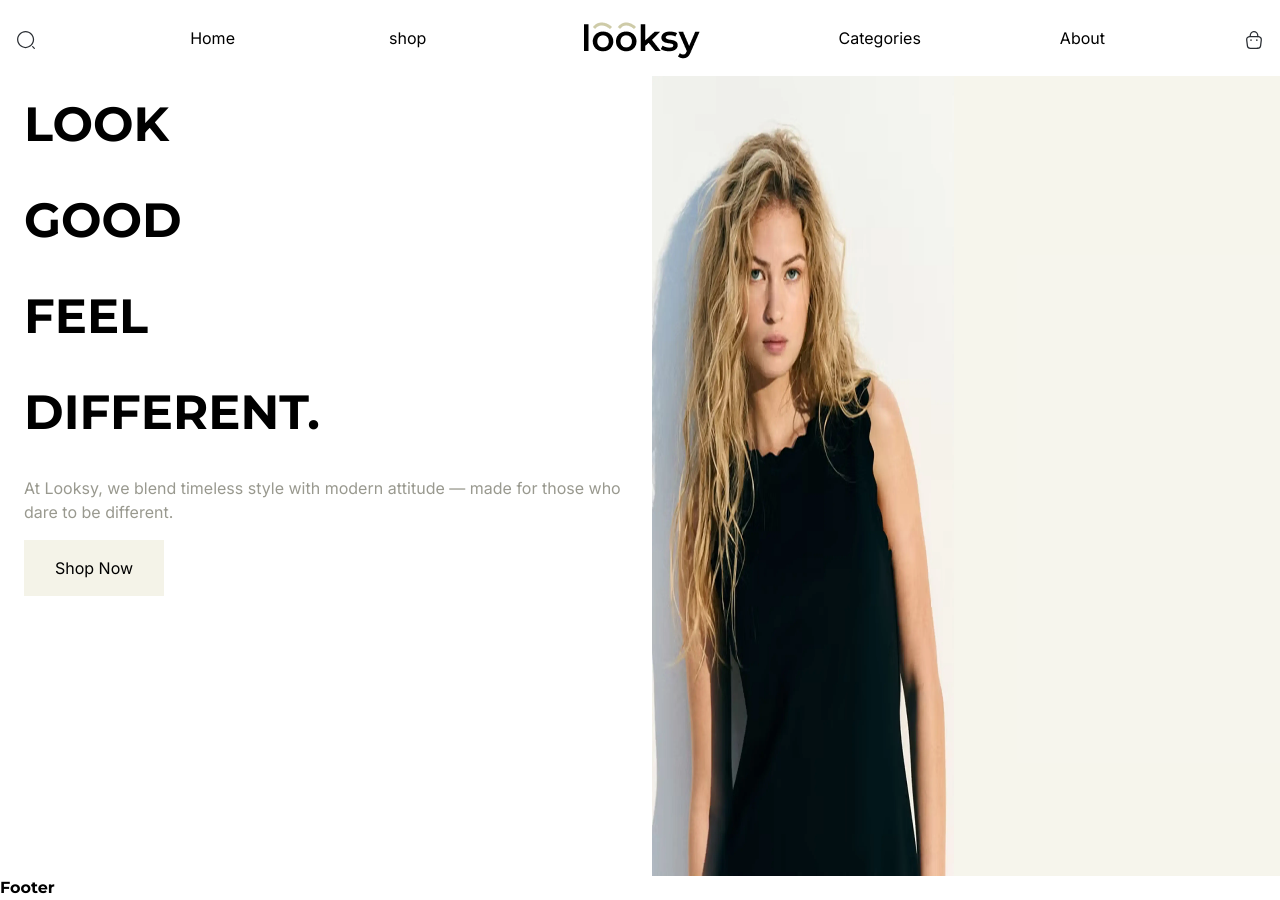
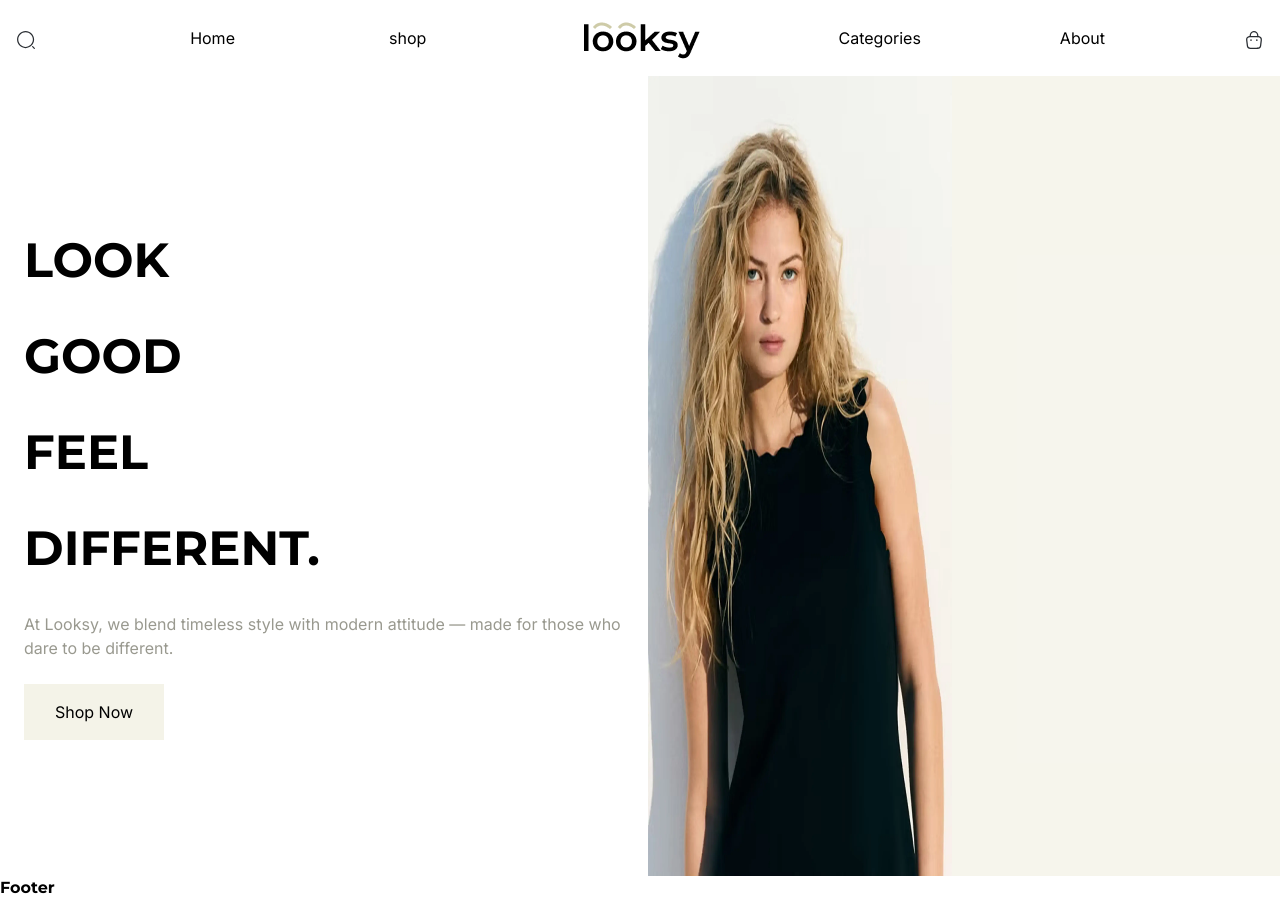
Before and after one commit to Mohamed-Sallam17/Looksy-Fashion, a React (Vite) app: page / in a window 1280 px wide. Built offline with nearby package versions, Linux system fonts and the light colour scheme.

Commit message:
finish hero

```diff
--- a/src/components/Hero.jsx
+++ b/src/components/Hero.jsx
@@ -5,7 +5,7 @@ function Hero() {
   return (
     <section className="hero h-[100dvh]">
       <div className="flex flex-col-reverse lg:flex-row lg:h-full gap-4">
-        <div className="hero__content flex-1 space-y-4 px-2 lg:pl-6 text-center lg:text-start">
+        <div className="hero__content flex flex-col justify-center flex-1 space-y-4 px-2 lg:px-0 lg:pl-6 text-center lg:text-start">
           <h2 className="text-2xl lg:text-5xl leading-[2em] ">
             LOOK <br />
             GOOD <br />
```
